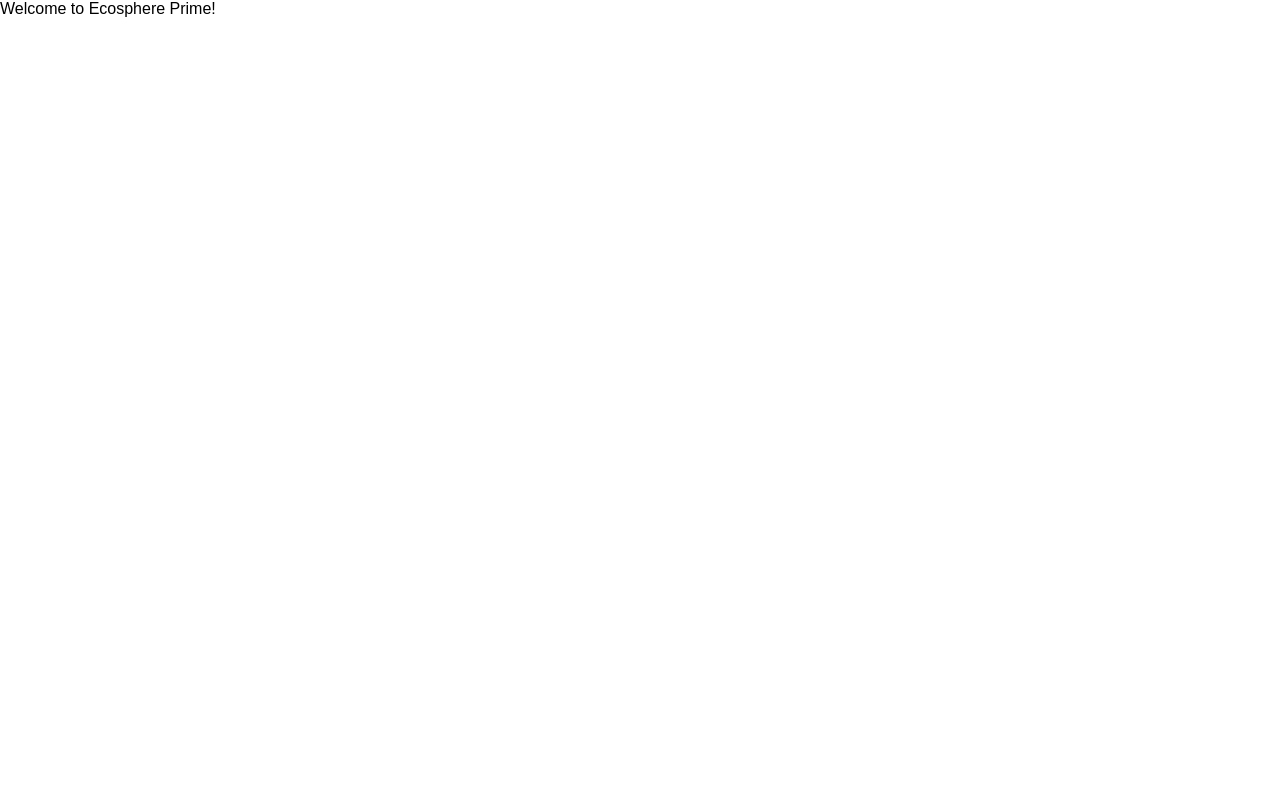
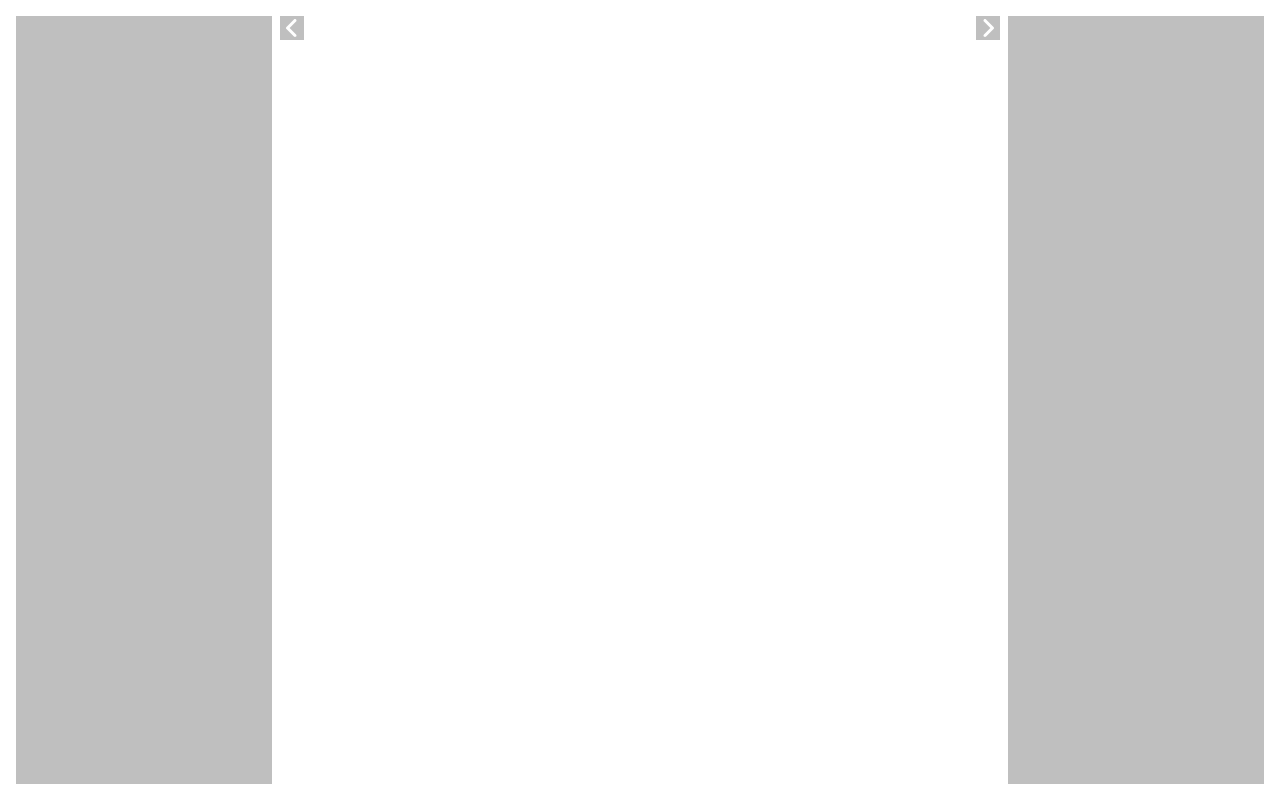
Before and after one commit to TrustchainLabs/Ecosphere-prime-explorer, a Next.js app: page / in a window 1280 px wide. Built offline with nearby package versions, Linux system fonts and the light colour scheme.

Commit message:
[feat] Add left and right panel containers

```diff
--- a/src/app/page.tsx
+++ b/src/app/page.tsx
@@ -1,9 +1,10 @@
+import { HomePage } from '../components/home-page'
 import styles from './page.module.css'
 
 const Home = () => {
   return (
     <main className={styles.main}>
-      Welcome to Ecosphere Prime!
+      <HomePage />
     </main>
   )
 }
--- /dev/null
+++ b/src/components/common/side-panel/SidePanel.module.css
@@ -0,0 +1,60 @@
+.container {
+    position: absolute;
+    top: 16px;
+    z-index: 100;
+    display: flex;
+    flex-direction: row;
+    align-items: flex-start;
+    gap: 8px;
+    pointer-events: none;
+}
+
+.containerLeft {
+    flex-direction: row;
+    left: 16px;
+    justify-content: flex-start;
+}
+
+.containerRight {
+    flex-direction: row-reverse;
+    right: 16px;
+    justify-content: flex-end;
+}
+
+.panel {
+    height: calc(100vh - 32px);
+    background: grey;
+    opacity: 0.5;
+    transition: all 0.2s ease;
+    pointer-events: all;
+}
+
+.panelOpen {
+    width: 256px;
+}
+
+.panelClose {
+    width: 0px;
+}
+
+.navIcon {
+    font-size: 24px;
+    cursor: pointer;
+    background: grey;
+    color: white;
+    opacity: 0.5;
+    transition: all 0.2s ease;
+    pointer-events: all;
+}
+
+.navIcon:hover {
+    opacity: 1;
+}
+
+.navIconLeft {
+    transform: rotate(0deg);
+}
+
+.navIconRight {
+    transform: rotate(180deg);
+}
--- /dev/null
+++ b/src/components/common/side-panel/index.tsx
@@ -0,0 +1,35 @@
+'use client'
+import { useState } from 'react'
+import { FaAngleLeft } from 'react-icons/fa6'
+import styles from './SidePanel.module.css'
+
+type SidePanelProps = {
+    position?: 'left' | 'right'
+}
+
+export const SidePanel = ({ position = 'left' }: SidePanelProps) => {
+    const [isOpen, setIsOpen] = useState(true)
+
+    const togglePanelView = () => {
+        setIsOpen(prevIsOpen => !prevIsOpen)
+    }
+
+    return (
+        <div
+            className={`${ styles.container } ${ position === 'right' ? styles.containerRight : styles.containerLeft }`}
+        >
+            <div className={`${ styles.panel } ${ isOpen ? styles.panelOpen : styles.panelClose }`}>
+            </div>
+            <FaAngleLeft
+                className={`
+                    ${ styles.navIcon }
+                    ${ (!isOpen && position === 'left') || (isOpen && position === 'right')
+                        ? styles.navIconRight
+                        : styles.navIconLeft
+                    }
+                `}
+                onClick={togglePanelView}
+            />
+        </div>
+    )
+}
--- /dev/null
+++ b/src/components/home-page/HomePage.module.css
@@ -0,0 +1,11 @@
+.container {
+    box-sizing: border-box;
+    margin: 0px;
+    padding: 0px;
+    width: 100%;
+    height: 100%;
+    display: flex;
+    flex-direction: column;
+    justify-content: flex-start;
+    align-items: flex-start;
+}
--- /dev/null
+++ b/src/components/home-page/index.tsx
@@ -0,0 +1,12 @@
+import { LeftPanel } from '../left-panel'
+import { RightPanel } from '../right-panel'
+import styles from './HomePage.module.css'
+
+export const HomePage = () => {
+    return (
+        <div className={styles.container}>
+            <LeftPanel />
+            <RightPanel />
+        </div>
+    )
+}
--- /dev/null
+++ b/src/components/left-panel/index.tsx
@@ -0,0 +1,7 @@
+import { SidePanel } from '../common/side-panel'
+
+export const LeftPanel = () => {
+    return (
+        <SidePanel position='left' />
+    )
+}
--- /dev/null
+++ b/src/components/right-panel/index.tsx
@@ -0,0 +1,7 @@
+import { SidePanel } from '../common/side-panel'
+
+export const RightPanel = () => {
+    return (
+        <SidePanel position='right' />
+    )
+}
```
Also changed, not shown: package.json (+4 -3 lines), 1 other file (tests, documents, lock files or other folders).
